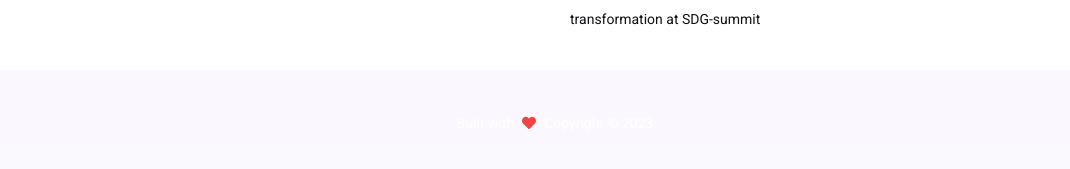
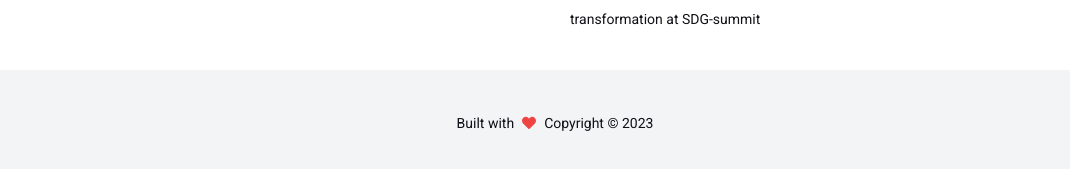
Before and after one commit to abel-otegbola/Ennovate, a React (Vite) app: page / in a window 1280 px wide. Shown: the part 1380-1549 px from the top of the page, without its empty margins (85-1155 px from the left). Built offline with nearby package versions, Linux system fonts and the light colour scheme; no server answers; the database is empty.

Commit message:
style: light mode text color

```diff
--- a/src/components/footer/footer.tsx
+++ b/src/components/footer/footer.tsx
@@ -29,7 +29,7 @@ function Footer() {
                     <a href="mailto:support@ennovate.com" className="block py-1">Support@ennovate.com</a>
                 </ul>
             </div>
-            <div className="bg-gray-100 bg-purple/[0.03] text-white text-center">
+            <div className="bg-gray-100 dark:bg-purple/[0.03] dark:text-white text-center">
                 <p className="p-[3%] flex items-center gap-2 justify-center">Built with <FaHeart className="text-red-500 text-[14px]"/> Copyright &copy; {new Date().getFullYear()}</p>
             </div>
         </div>
```
